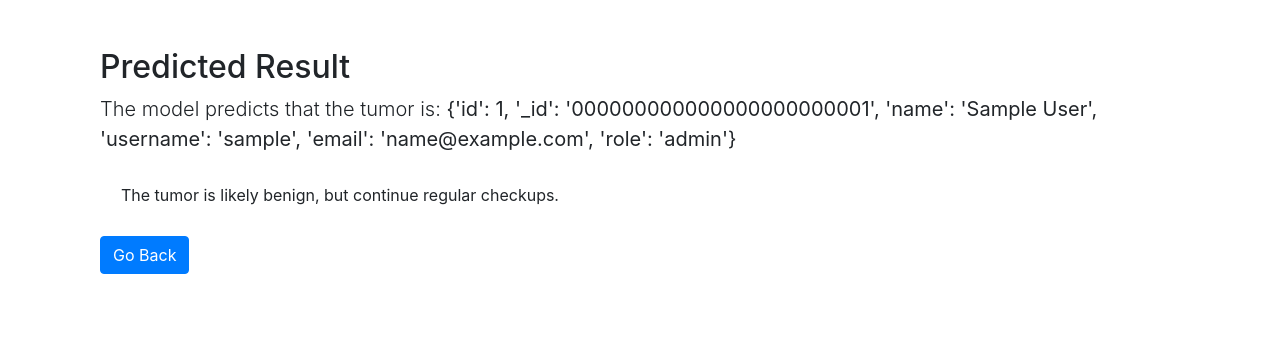
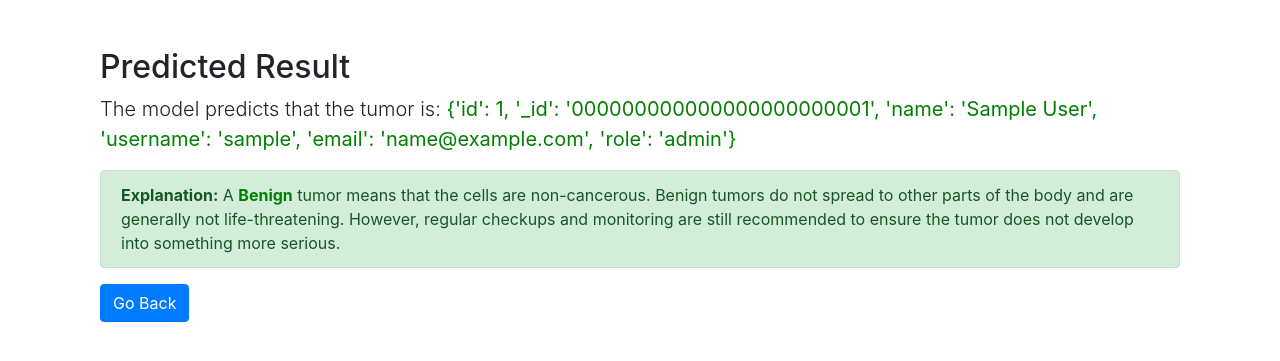
Before and after one commit to ToubaDerakhshande/MLOps_Nexus, a Flask app: page /result in a window 1280 px wide. Shown: the top 361 px of the page. Run offline with Flask 3, Linux system fonts and the light colour scheme; the visitor is signed in with stand-in values (Sample User, id 1); parts of the project's set-up code (start-up, migrations or seed data) failed here and were passed over; some libraries are stand-ins or nearby versions.

Commit message:
Update result

```diff
--- a/templates/result.html
+++ b/templates/result.html
@@ -5,18 +5,28 @@
 
     <div class="container">
         <h2 class="mt-5">Predicted Result</h2>
-        <p class="lead">The model predicts that the tumor is: <strong>{{ result }}</strong></p>
-        {% if result== 'Malignant' %}
-           <div class="alert alert-danger">
-            Please consult your healthcare provider for further testing and guidance.
-           </div>
+        <p class="lead">
+            The model predicts that the tumor is:
+            <strong style="color: {% if result == 'Malignant' %}red{% else %}green{% endif %};">
+                {{ result }}
+            </strong>
+        </p>
+
+        {% if result == 'Malignant' %}
+            <div class="alert alert-danger">
+                <strong>Explanation:</strong> A <strong style="color: red;">Malignant</strong> tumor means that the cells are cancerous.
+                These cells can grow and spread to other parts of the body. It is important to consult your healthcare provider for further
+                testing and treatment options. Early detection and action are crucial for managing malignancy.
+            </div>
         {% else %}
-           <div class="alert alert-sucess">
-            The tumor is likely benign, but continue regular checkups.
-           </div>
+            <div class="alert alert-success">
+                <strong>Explanation:</strong> A <strong style="color: green;">Benign</strong> tumor means that the cells are non-cancerous.
+                Benign tumors do not spread to other parts of the body and are generally not life-threatening. However, regular checkups
+                and monitoring are still recommended to ensure the tumor does not develop into something more serious.
+            </div>
         {% endif %}
-        <a href="{{ url_for('input_data') }}" class="btn btn-primary">Go Back</a>
+
+        <a href="{{ url_for('dashboard') }}" class="btn btn-primary">Go Back</a>
     </div>
 
-
 {% endblock %}
```
